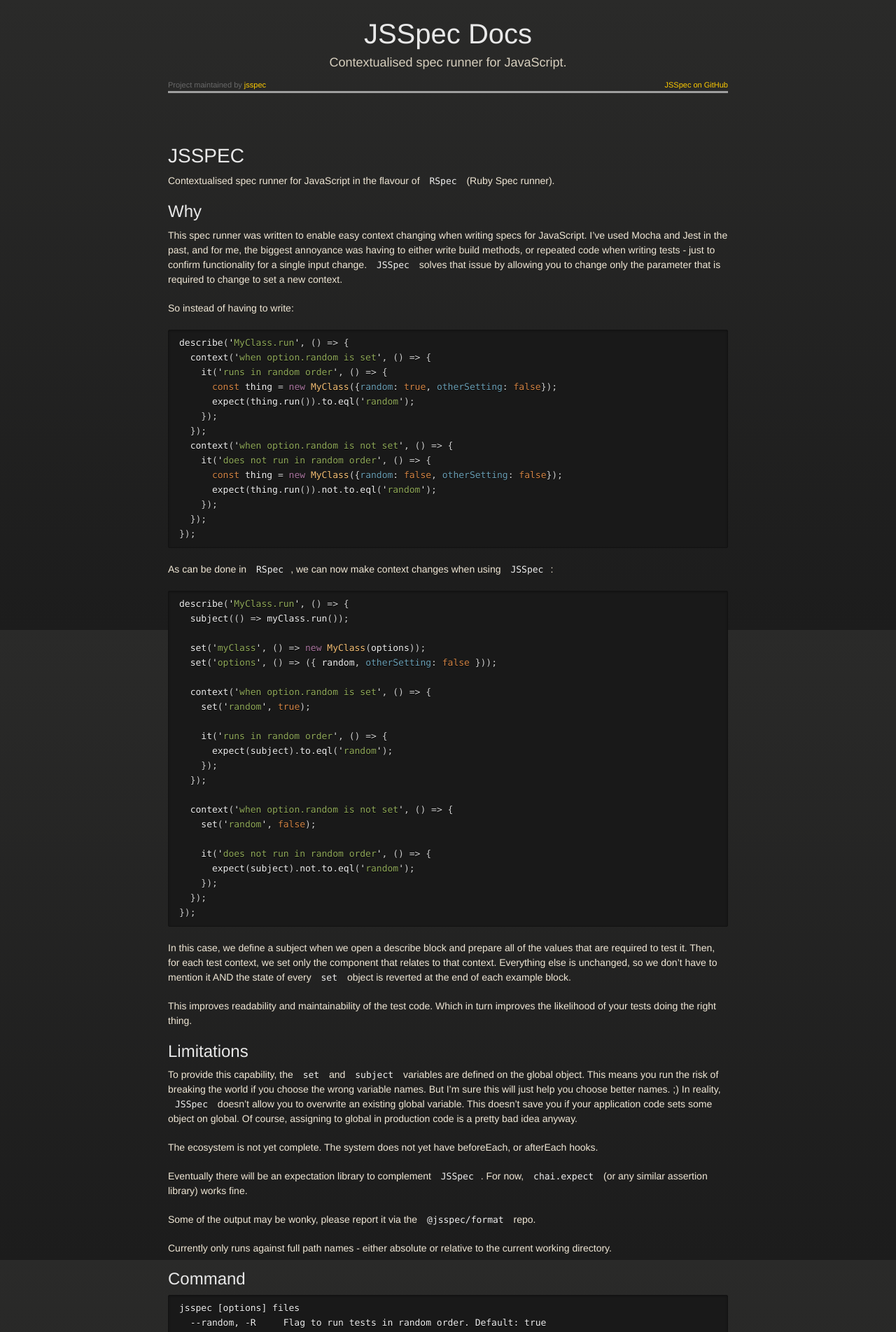
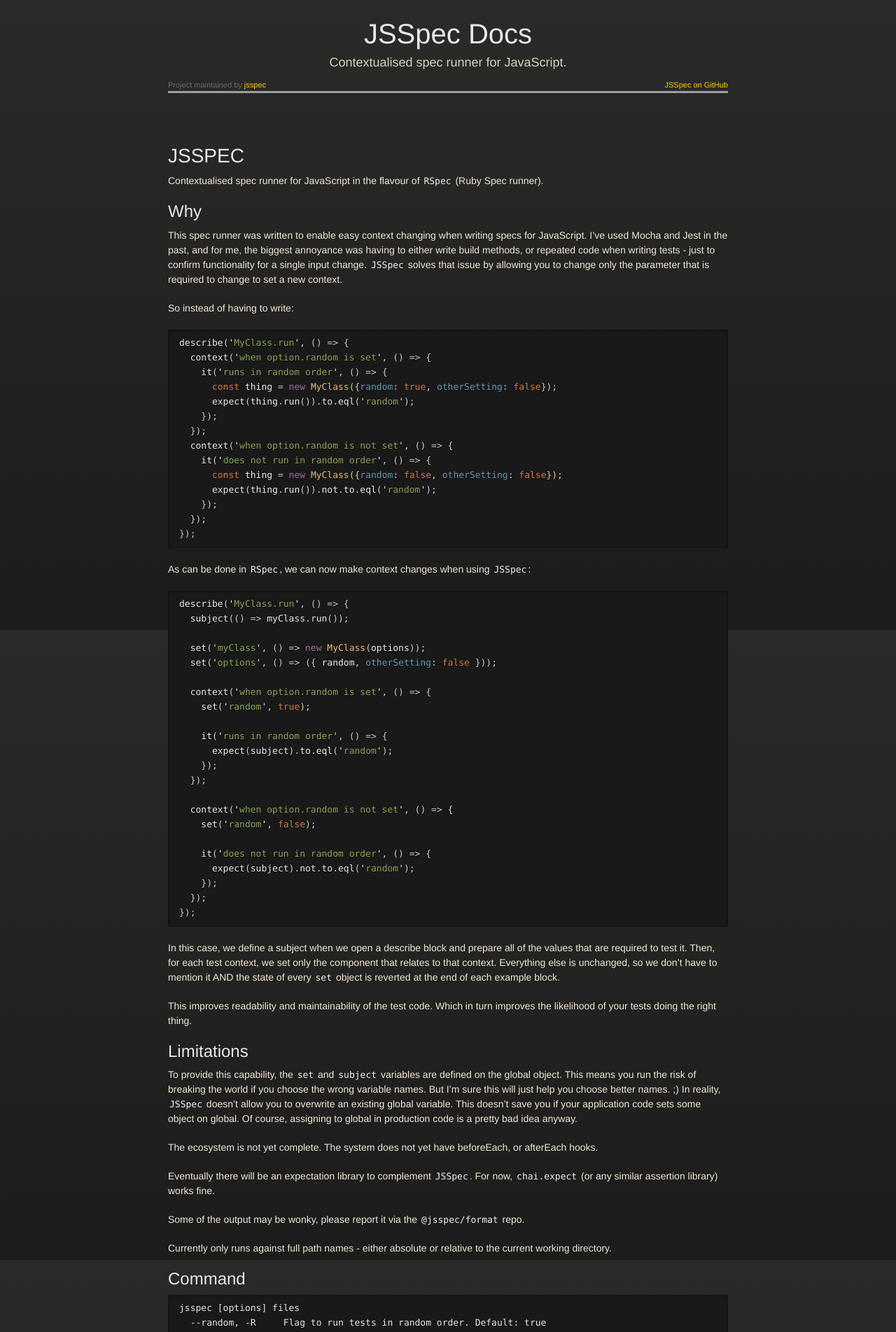
Before and after one commit to jsspec/jsspec.github.io, a Jekyll site: the page built from index.md, in a window 1280 px wide. Shown: the top 1903 px of the page at 70% size. Built offline with Jekyll 4.4.1, drawn with Linux system fonts in a browser that asks for light colours; our own code applies the rules of GitHub Pages for plain Markdown files; grey boxes are pictures that could not be loaded.

Commit message:
Remove header and modify code display

```diff
--- a/assets/css/style.css
+++ b/assets/css/style.css
@@ -129,6 +129,8 @@
   color: #90a959;
 }
 
+/* local */
+
 body {
   padding: 0px 0 20px 0px;
   margin: 0px;
@@ -238,12 +240,13 @@ code {
   font-family: Fira Code, Fira, Monaco, Bitstream Vera Sans Mono, Lucida Console, Terminal, monospace;
   color: #efefef;
   font-size: 13px;
-  margin: 0 4px;
-  padding: 4px 6px;
-  border-radius: 2px;
+  margin: 0 2px;
+  padding: 0;
+  border-radius: 0;
 }
 
 pre {
+  border-radius: 1em;
   padding: 8px 15px;
   background: #191919;
   border-radius: 2px;
@@ -251,14 +254,12 @@ pre {
   box-shadow: inset 0 1px 3px rgba(0, 0, 0, .3);
   overflow: auto;
   overflow-y: hidden;
-
 }
 
 pre code {
-  color: #efefef;
+  border-radius: 2px;
   text-shadow: 0px 1px 0px #000;
   margin: 0;
-  padding: 0;
 }
 
 table {
@@ -359,20 +360,3 @@ screen and (max-width: 720px) {
     display: block;
   }
 }
-
-
-@media print,
-screen and (max-width: 480px) {
-
-  #header {
-    margin-top: -20px;
-  }
-
-  section {
-    margin-top: 40px;
-  }
-
-  nav {
-    display: none;
-  }
-}
```
